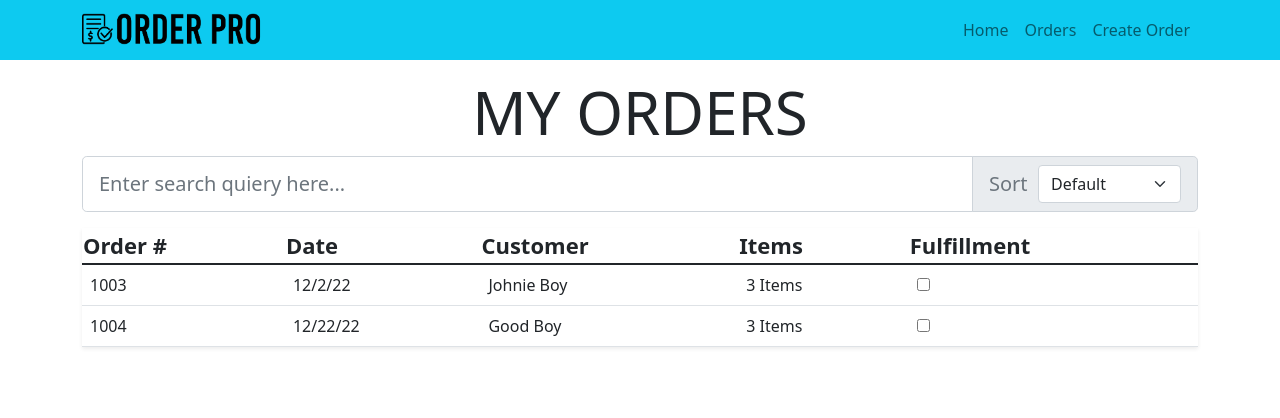
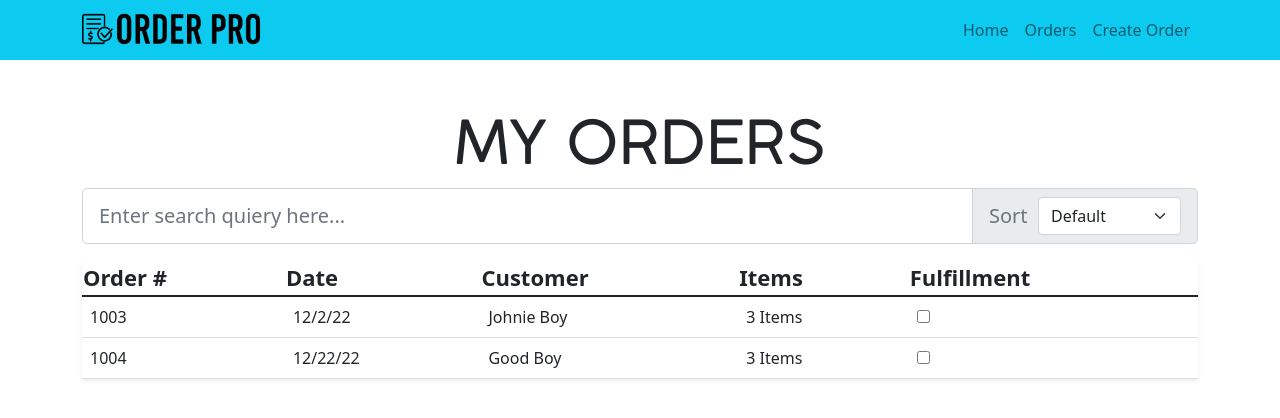
Before and after one commit to nickmendezFlatiron/Order-Pro, a React (Create React App) app: page /orders in a window 1280 px wide. Shown: the top 418 px of the page. Built offline with nearby package versions, Linux system fonts and the light colour scheme; data requests are answered from the project's data file.

Commit message:
imported Fragment , useState , and useEffect to App.js

```diff
--- a/src/components/App.js
+++ b/src/components/App.js
@@ -1,4 +1,4 @@
-import React from "react";
+import {React , useState , useEffect , Fragment } from "react";
 import { Route , Switch } from "react-router-dom";
 
 import Navigation from "./Navigation";
@@ -12,12 +12,22 @@ import '../fonts/Cocogoose-Ultralight.ttf'
 
 
 const App = () => {
+
+  const [orders , setOrders] = useState([])
+  const url = 'http://localhost:3000/orders'
+
+  useEffect(() => {
+    fetch(url)
+    .then(r => r.json())
+    .then(orders => setOrders(orders))
+  }, [])
+
   return (
-      <React.Fragment>
+        <Fragment>
           <Navigation logo={logo}/>
           <Switch>
             <Route exact path="/orders">
-            <Orders />
+              <Orders orders={orders} />
             </Route>
             <Route exact path="/create-order">
               <OrderForm />
@@ -26,7 +36,7 @@ const App = () => {
               <HomePage logo={logo}/>
             </Route>
           </Switch>
-      </React.Fragment>
+        </Fragment>
   );
 }
 
--- a/src/components/order-page/Orders.jsx
+++ b/src/components/order-page/Orders.jsx
@@ -4,8 +4,8 @@ import OrderTable from "./OrderTable";
 
 const Orders = () => {
   return (
-    <div className="my-3 mx-auto">
-      <h1 className="font-60 text-center">MY ORDERS</h1>
+    <div className="my-5 mx-auto">
+      <h1 className="font-60 text-center font-face-cl">MY ORDERS</h1>
       <SearchBar />
       <OrderTable />
     </div>
--- a/src/components/order-page/SearchBar.jsx
+++ b/src/components/order-page/SearchBar.jsx
@@ -4,7 +4,7 @@ import {Container , InputGroup , FormControl } from 'react-bootstrap'
 
 const SearchBar = () => {
   return (
-   <Container className="">
+   <Container>
     <InputGroup size="lg">
       <FormControl aria-label="Large" aria-describedby="inputGroup-sizing-sm" placeholder='Enter search quiery here...'/>
       <InputGroup.Text id="inputGroup-sizing-lg">
```
Lines whose indentation alone changed are shown as unchanged.
